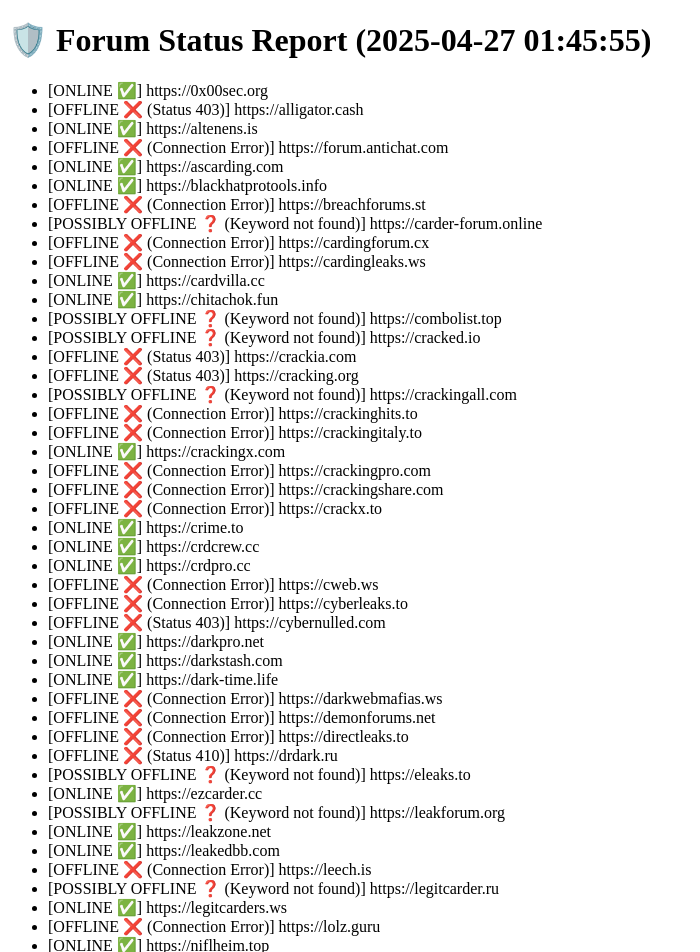
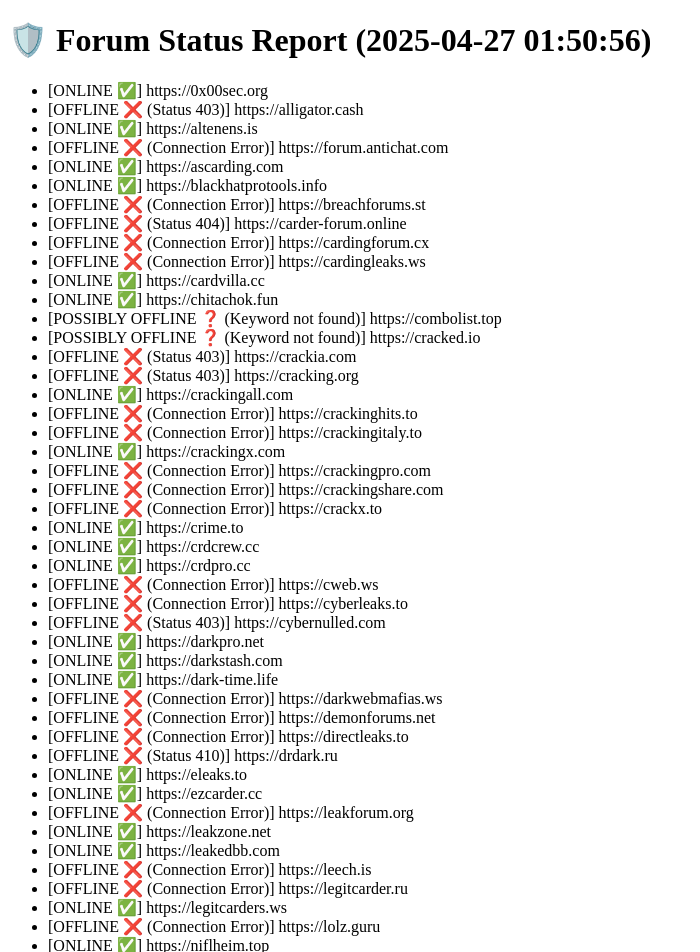
Before and after one commit to onurcangnc/threat_actor_forum_tracker, a plain HTML site: page status.html in a window 1280 px wide. Shown: the top 952 px of the page, without its empty margins (0-700 px from the left). Drawn offline with Linux system fonts and the light colour scheme.

Commit message:
Auto update status page

```diff
--- a/status.html
+++ b/status.html
@@ -5,7 +5,7 @@
     <title>Forum Status Report</title>
 </head>
 <body>
-    <h1>🛡️ Forum Status Report (2025-04-27 01:45:55)</h1>
+    <h1>🛡️ Forum Status Report (2025-04-27 01:50:56)</h1>
     <ul>
 <li>[ONLINE ✅] https://0x00sec.org</li>
 <li>[OFFLINE ❌ (Status 403)] https://alligator.cash</li>
@@ -14,7 +14,7 @@
 <li>[ONLINE ✅] https://ascarding.com</li>
 <li>[ONLINE ✅] https://blackhatprotools.info</li>
 <li>[OFFLINE ❌ (Connection Error)] https://breachforums.st</li>
-<li>[POSSIBLY OFFLINE ❓ (Keyword not found)] https://carder-forum.online</li>
+<li>[OFFLINE ❌ (Status 404)] https://carder-forum.online</li>
 <li>[OFFLINE ❌ (Connection Error)] https://cardingforum.cx</li>
 <li>[OFFLINE ❌ (Connection Error)] https://cardingleaks.ws</li>
 <li>[ONLINE ✅] https://cardvilla.cc</li>
@@ -23,7 +23,7 @@
 <li>[POSSIBLY OFFLINE ❓ (Keyword not found)] https://cracked.io</li>
 <li>[OFFLINE ❌ (Status 403)] https://crackia.com</li>
 <li>[OFFLINE ❌ (Status 403)] https://cracking.org</li>
-<li>[POSSIBLY OFFLINE ❓ (Keyword not found)] https://crackingall.com</li>
+<li>[ONLINE ✅] https://crackingall.com</li>
 <li>[OFFLINE ❌ (Connection Error)] https://crackinghits.to</li>
 <li>[OFFLINE ❌ (Connection Error)] https://crackingitaly.to</li>
 <li>[ONLINE ✅] https://crackingx.com</li>
@@ -43,13 +43,13 @@
 <li>[OFFLINE ❌ (Connection Error)] https://demonforums.net</li>
 <li>[OFFLINE ❌ (Connection Error)] https://directleaks.to</li>
 <li>[OFFLINE ❌ (Status 410)] https://drdark.ru</li>
-<li>[POSSIBLY OFFLINE ❓ (Keyword not found)] https://eleaks.to</li>
+<li>[ONLINE ✅] https://eleaks.to</li>
 <li>[ONLINE ✅] https://ezcarder.cc</li>
-<li>[POSSIBLY OFFLINE ❓ (Keyword not found)] https://leakforum.org</li>
+<li>[OFFLINE ❌ (Connection Error)] https://leakforum.org</li>
 <li>[ONLINE ✅] https://leakzone.net</li>
 <li>[ONLINE ✅] https://leakedbb.com</li>
 <li>[OFFLINE ❌ (Connection Error)] https://leech.is</li>
-<li>[POSSIBLY OFFLINE ❓ (Keyword not found)] https://legitcarder.ru</li>
+<li>[OFFLINE ❌ (Connection Error)] https://legitcarder.ru</li>
 <li>[ONLINE ✅] https://legitcarders.ws</li>
 <li>[OFFLINE ❌ (Connection Error)] https://lolz.guru</li>
 <li>[ONLINE ✅] https://niflheim.top</li>
```
